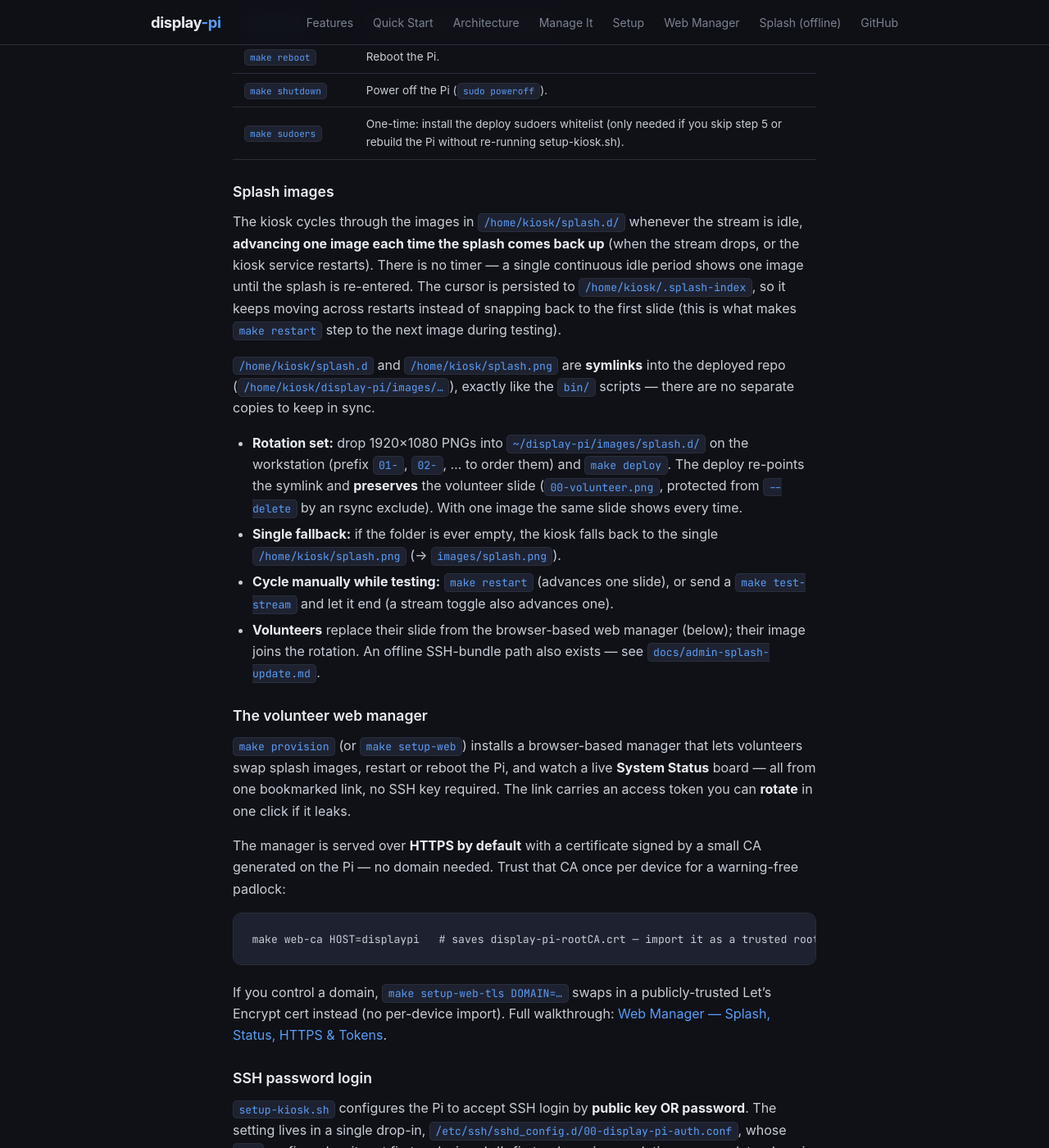
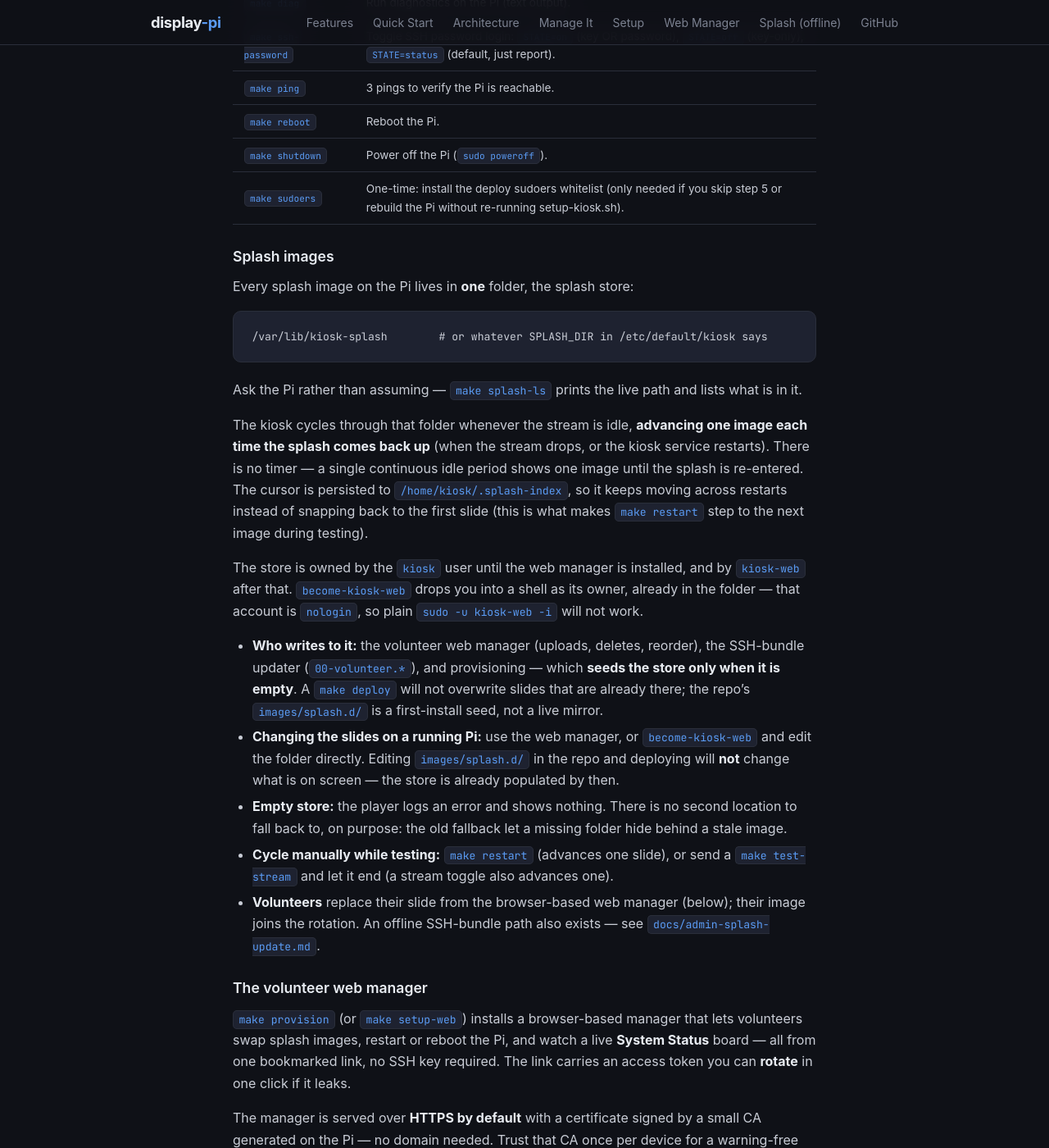
Before and after one commit to dmcbane/display-pi, a Jekyll site: the page built from docs/setup-guide.md, in a window 1280 px wide and 1400 px high, scrolled down 9490 px. Shown: the whole window at 82% size. Built offline with Jekyll 4.4.1, drawn with Linux system fonts in a browser that asks for light colours; some of the changed text lies outside the part shown.

Commit message:
feat(splash)!: one splash store on the Pi, drop the /home/kiosk copies
Provisioning created three image locations and the player read only the
last one, so repo images and displayed images could diverge silently:

  step 1 setup      /home/kiosk/splash.png
  step 2 deploy     /home/kiosk/splash.d -> deployed repo working tree
  step 3 setup-web  /var/lib/kiosk-splash, seeded once, SPLASH_DIR set here

After step 3 the first two kept accepting writes that never reached the
screen. /var/lib/kiosk-splash is now the only image location.

- add install/splash-store.sh: the single implementation of path/ensure/
  seed/migrate, called by all three provisioning steps so they cannot
  drift apart again
- write SPLASH_DIR to /etc/default/kiosk at step 1, not step 3
- deploy.sh: no more symlinks into /home/kiosk; run `splash-store migrate`
  instead, which absorbs legacy images and removes the legacy paths. A
  legacy symlink is unlinked, never recursed into — deleting through it
  would have eaten the repo's own images/splash.d
- seed only-if-empty everywhere: images/splash.d/ is a fresh-install seed,
  not a live mirror, and a deploy never overwrites volunteer slides
- remove SPLASH_IMAGE from player.sh: an empty store is an error in the
  log, not a stale fallback image that hides the failure

Operator helpers, installed to /usr/local/bin by setup-kiosk.sh:

- become-kiosk-web: shell as the store's owner, in the store. That account
  is nologin, so `sudo -u kiosk-web -i` fails outright
- kiosk-config: validated edit of /etc/default/kiosk (bash -n, sources
  cleanly, KEY=value only). EnvironmentFile= drops unparseable lines
  silently, so a bad edit otherwise shows up as a black screen at boot.
  Opens micro; declines nano even when $EDITOR names it
- splash-store, so `splash-store path` answers "which folder is live?"
- make config / make splash-ls from the workstation

621/621 tests pass, including new behavior tests that run create_splash
and splash-store against temp dirs with stubbed sudo.

Co-Authored-By: Claude Opus 5 (1M context) <noreply@anthropic.com>

````diff
--- a/docs/setup-guide.md
+++ b/docs/setup-guide.md
@@ -181,11 +181,14 @@ You'll be prompted for your sudo password once. The script is idempotent
 5b. If `STATIC_IP` is set, binds an extra static IP on Ethernet alongside
    DHCP (see [Optional: a static fallback IP](#optional-a-static-fallback-ip)).
    Skipped when `STATIC_IP` is empty.
-6. Installs the splash image at `/home/kiosk/splash.png`. If the repo
-   ships `images/splash.png`, that file is used as-is. If it's absent but
-   other images are present in `images/`, setup prompts you to pick one
-   (on a non-interactive run it skips the prompt). With no usable image,
-   it generates a placeholder from `$SPLASH_TEXT`.
+6. Creates the **splash store** at `/var/lib/kiosk-splash` — the one folder
+   every splash image lives in — records it as `SPLASH_DIR` in
+   `/etc/default/kiosk`, and seeds it. The repo's `images/splash.d/` rotation
+   set is used if it exists; failing that `images/splash.png` becomes slide
+   `01-`; failing that, and only on an interactive run, setup prompts you to
+   pick from whatever else is in `images/`; with no usable image at all it
+   generates a placeholder from `$SPLASH_TEXT`. Seeding happens **only when
+   the store is empty**, so re-running setup never overwrites your slides.
 7. Installs a minimal bootstrap player script (overwritten by the full
    one when you `make deploy`)
 8. Installs the systemd user service
@@ -403,25 +406,40 @@ All from the workstation, in the `display-pi/` checkout:
 
 ### Splash images
 
-The kiosk cycles through the images in `/home/kiosk/splash.d/` whenever the
-stream is idle, **advancing one image each time the splash comes back up**
-(when the stream drops, or the kiosk service restarts). There is no timer — a
-single continuous idle period shows one image until the splash is re-entered.
-The cursor is persisted to `/home/kiosk/.splash-index`, so it keeps moving
-across restarts instead of snapping back to the first slide (this is what makes
-`make restart` step to the next image during testing).
+Every splash image on the Pi lives in **one** folder, the splash store:
 
-`/home/kiosk/splash.d` and `/home/kiosk/splash.png` are **symlinks** into the
-deployed repo (`/home/kiosk/display-pi/images/…`), exactly like the `bin/`
-scripts — there are no separate copies to keep in sync.
+```
+/var/lib/kiosk-splash        # or whatever SPLASH_DIR in /etc/default/kiosk says
+```
 
-- **Rotation set:** drop 1920×1080 PNGs into `~/display-pi/images/splash.d/` on
-  the workstation (prefix `01-`, `02-`, … to order them) and `make deploy`. The
-  deploy re-points the symlink and **preserves** the volunteer slide
-  (`00-volunteer.png`, protected from `--delete` by an rsync exclude). With one
-  image the same slide shows every time.
-- **Single fallback:** if the folder is ever empty, the kiosk falls back to the
-  single `/home/kiosk/splash.png` (→ `images/splash.png`).
+Ask the Pi rather than assuming — `make splash-ls` prints the live path and
+lists what is in it.
+
+The kiosk cycles through that folder whenever the stream is idle, **advancing
+one image each time the splash comes back up** (when the stream drops, or the
+kiosk service restarts). There is no timer — a single continuous idle period
+shows one image until the splash is re-entered. The cursor is persisted to
+`/home/kiosk/.splash-index`, so it keeps moving across restarts instead of
+snapping back to the first slide (this is what makes `make restart` step to the
+next image during testing).
+
+The store is owned by the `kiosk` user until the web manager is installed, and
+by `kiosk-web` after that. `become-kiosk-web` drops you into a shell as its
+owner, already in the folder — that account is `nologin`, so plain
+`sudo -u kiosk-web -i` will not work.
+
+- **Who writes to it:** the volunteer web manager (uploads, deletes, reorder),
+  the SSH-bundle updater (`00-volunteer.*`), and provisioning — which **seeds
+  the store only when it is empty**. A `make deploy` will not overwrite slides
+  that are already there; the repo's `images/splash.d/` is a first-install
+  seed, not a live mirror.
+- **Changing the slides on a running Pi:** use the web manager, or
+  `become-kiosk-web` and edit the folder directly. Editing
+  `images/splash.d/` in the repo and deploying will **not** change what is on
+  screen — the store is already populated by then.
+- **Empty store:** the player logs an error and shows nothing. There is no
+  second location to fall back to, on purpose: the old fallback let a missing
+  folder hide behind a stale image.
 - **Cycle manually while testing:** `make restart` (advances one slide), or send
   a `make test-stream` and let it end (a stream toggle also advances one).
 - **Volunteers** replace their slide from the browser-based web manager (below);
````
Also changed, not shown: docs/admin-splash-update.md (+13 -9 lines), docs/dev-journal/2026-08-09-one-splash-store.md (added, +85 -0 lines), CHANGELOG.md, README.md, images/splash.d/README.md, 13 other files.
